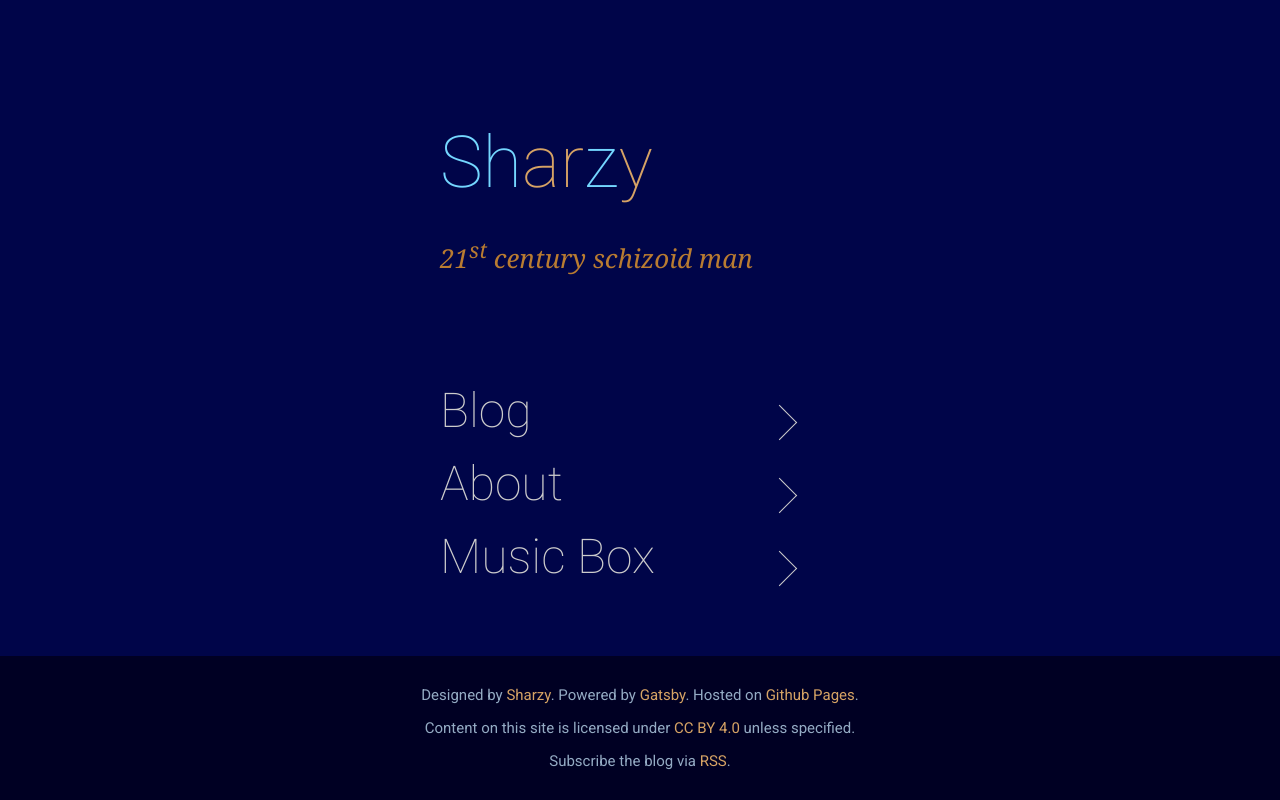
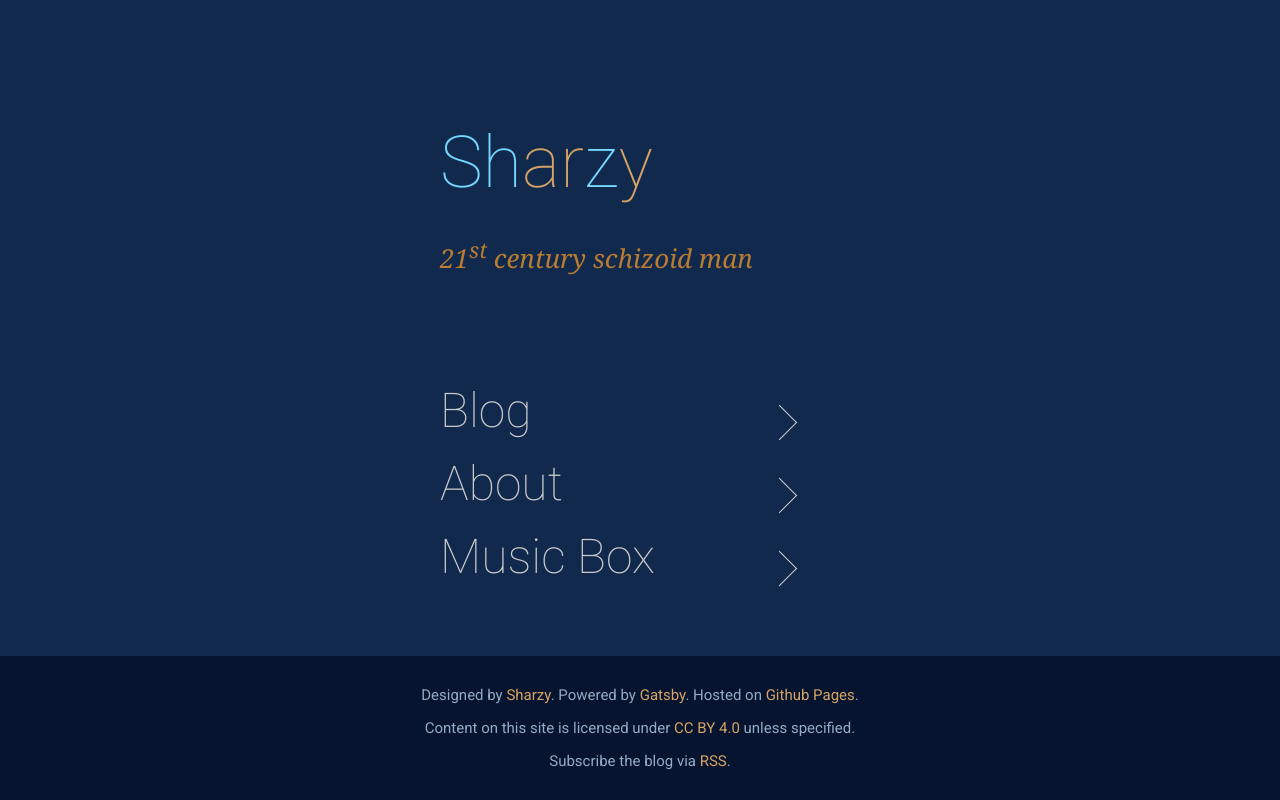
Before and after one commit to SharzyL/SharzyL.github.io, a Gatsby site: page / in a window 1280 px wide. Built offline with nearby package versions, Linux system fonts and the light colour scheme; Gatsby itself is replaced by a stand-in of ours; a small style sheet from the web is missing.

Commit message:
adjust bg colors to make its hue greener

```diff
--- a/src/style/constants.sass
+++ b/src/style/constants.sass
@@ -1,8 +1,8 @@
 @import "fonts"
 
 \:root
-  --color-bg: #000549
-  --color-bg-dark: #000023
+  --color-bg: #11294d
+  --color-bg-dark: #06142f
   --color-bg-light: #372b75
   --color-brand: #74d7ff
   --color-brand-dark: #38a6cc
```
